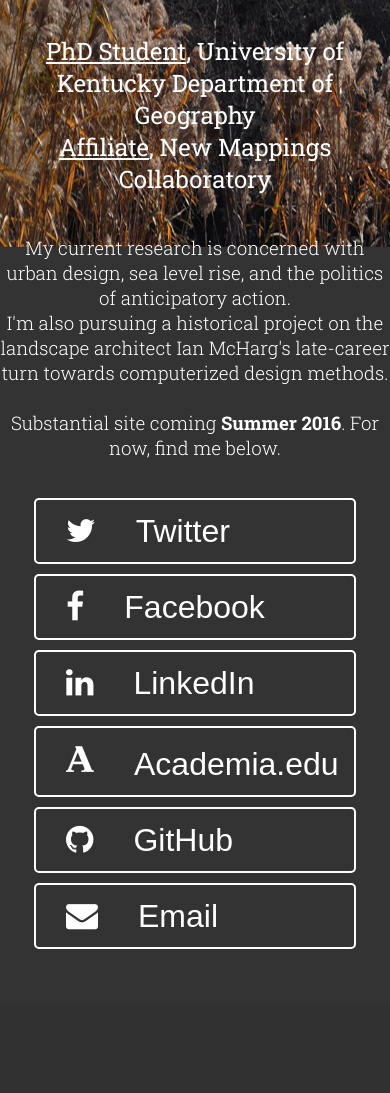
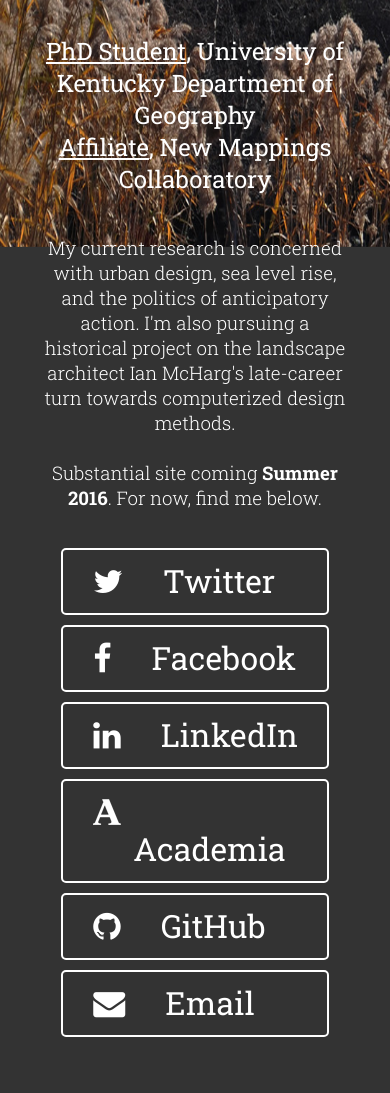
Before and after one commit to designedspace/designedspace.github.io, a PHP site: page /_site/index.html in a window 390 px wide. Shown: the part 597-1690 px from the top of the page. Before the commit the page ends 1546 px from the top, so only its background shows below. Run offline with PHP 8.4, Linux system fonts and the light colour scheme; some libraries are stand-ins or nearby versions.

Commit message:
fixed widths for mobile

```diff
--- a/_config.yml
+++ b/_config.yml
@@ -2,7 +2,7 @@
 title: Eric M. Huntley, MUP
 name: Eric M. Huntley, MUP
 subtitle: "<a class='textlink' href='https://geography.as.uky.edu/users/emhu228/' target='_blank'>PhD Student</a>, University of Kentucky Department of Geography<br><a class='textlink' href='http://newmaps.as.uky.edu/' target='_blank'>Affiliate</a>, New Mappings Collaboratory"
-description: "My current research is concerned with urban design, sea level rise, and the politics of anticipatory action.<br> I'm also pursuing a historical project on the landscape architect Ian McHarg's late-career turn towards computerized design methods.<br><br>Substantial site coming <strong>Summer 2016</strong>. For now, find me below."
+description: "My current research is concerned with urban design, sea level rise, and the politics of anticipatory action. I'm also pursuing a historical project on the landscape architect Ian McHarg's late-career turn towards computerized design methods.<br><br>Substantial site coming <strong>Summer 2016</strong>. For now, find me below."
 url: ""
 
 
--- a/_site/css/front.css
+++ b/_site/css/front.css
@@ -47,6 +47,8 @@
     padding-bottom: 40px;
     background-color: rgba(0, 0, 0, 0.0);
     text-align: center;
+    width:50%;
+    margin:auto;
 }
 
 .fa-academia::before {
@@ -91,7 +93,7 @@
     display: none;
 }
 
-@media (max-width: 450px) {
+@media (max-width: 600px) {
 ul {
     text-align: center;
 }
@@ -136,13 +138,18 @@
     color: white;
     text-decoration: none;
 }
+
 .description {
-    display: inline-block;
+    display:inline-block;
     color: white;
-    font-family: Arial;
+    font-family: 'Roboto Slab', serif;
+    text-align:center;
     margin-left: 40px;
 }
 .content {
     padding-top: 60px;
+
+    width:80%;
+    margin:auto;
 }
 }
--- a/_site/index.html
+++ b/_site/index.html
@@ -23,7 +23,10 @@
 
             <h1>Eric M. Huntley, MUP</h1>
             <h2><a class='textlink' href='https://geography.as.uky.edu/users/emhu228/' target='_blank'>PhD Student</a>, University of Kentucky Department of Geography<br><a class='textlink' href='http://newmaps.as.uky.edu/' target='_blank'>Affiliate</a>, New Mappings Collaboratory</h2>
-            <h3>My current research is concerned with urban design, sea level rise, and the politics of anticipatory action.<br> I'm also pursuing a historical project on the landscape architect Ian McHarg's late-career turn towards computerized design methods.<br><br>Substantial site coming <strong>Summer 2016</strong>. For now, find me below.</h3>
+
+            <div id="text">
+                <h3>My current research is concerned with urban design, sea level rise, and the politics of anticipatory action. I'm also pursuing a historical project on the landscape architect Ian McHarg's late-career turn towards computerized design methods.<br><br>Substantial site coming <strong>Summer 2016</strong>. For now, find me below.</h3>
+            </div>
 
                 <ul>
 
@@ -39,7 +42,7 @@
 
 
 
-                    <li><a class="fa fa-2x fa-academia" href="https://uky.academia.edu/ericmhuntley"><span class="description">Academia.edu</span></a></li>
+                    <li><a class="fa fa-2x fa-academia" href="https://uky.academia.edu/ericmhuntley"><span class="description">Academia</span></a></li>
 
 
 
```
Also changed, not shown: css/front.css (+10 -3 lines), index.html (+5 -2 lines).
